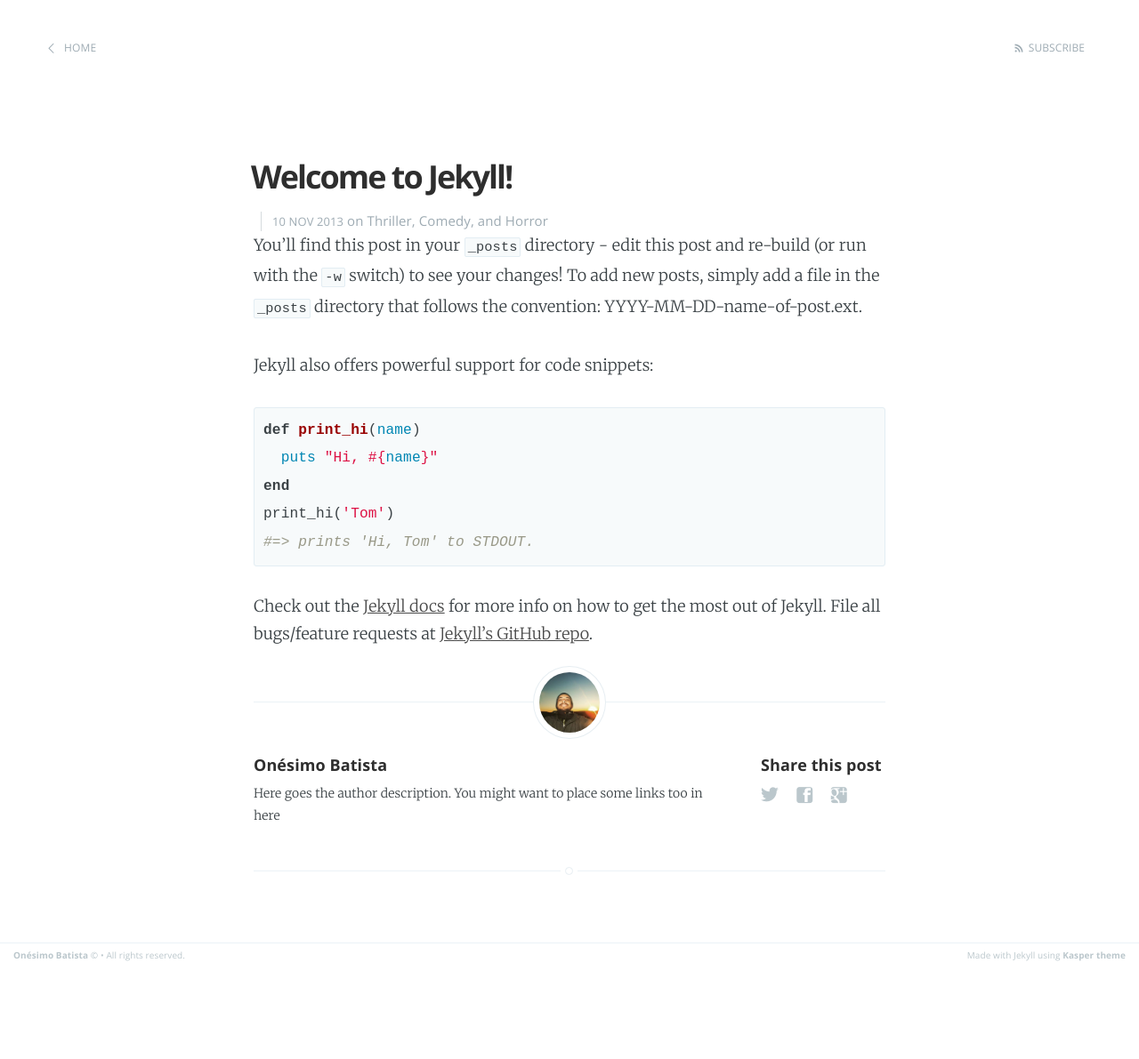
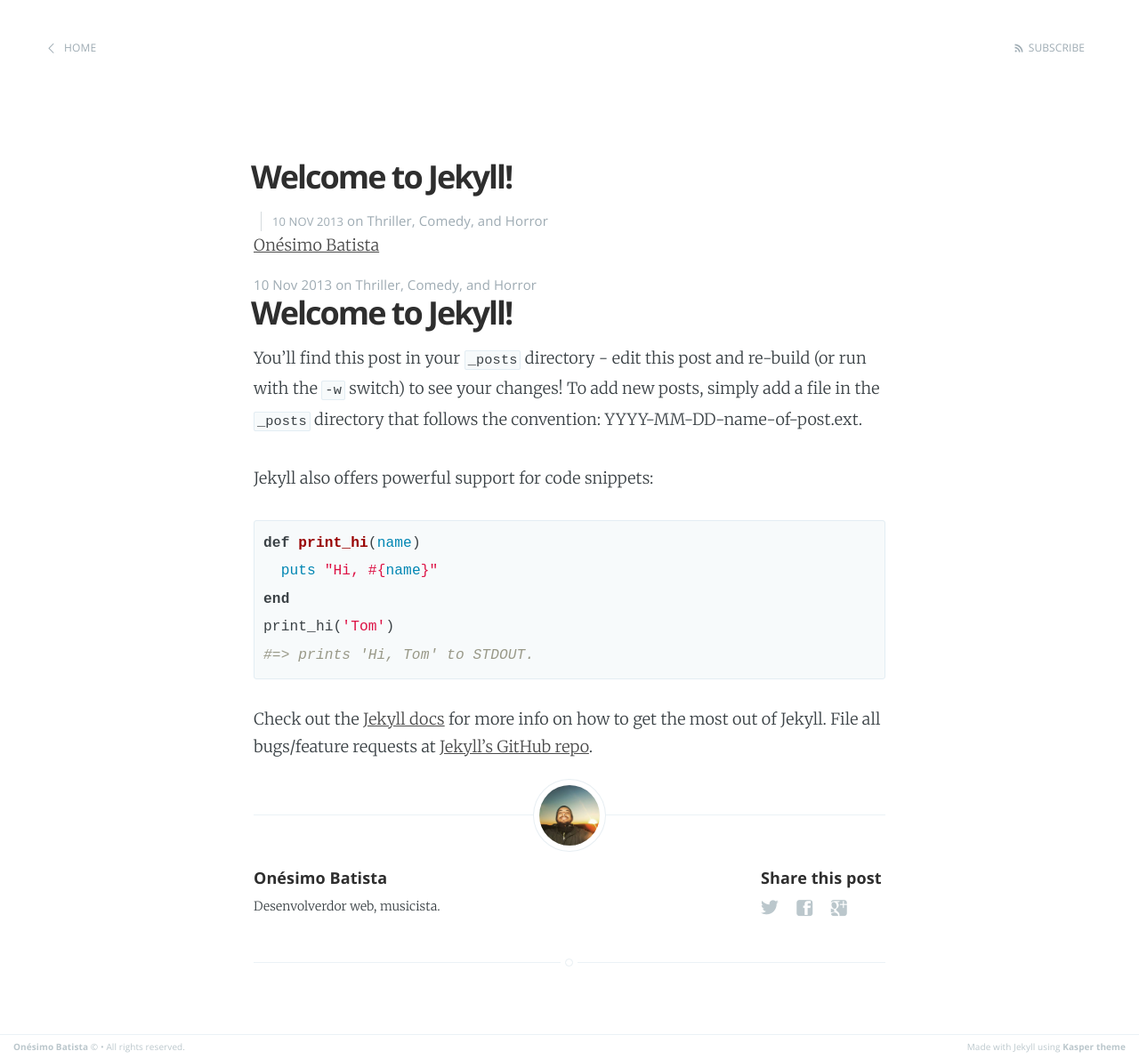
Before and after one commit to onesimo/blog, a Jekyll site: the page built from _posts/2013-11-10-welcome-to-jekyll.markdown, in a window 1280 px wide. Shown: the whole page at 89% size. Built offline with Jekyll 4.4.1, drawn with Linux system fonts in a browser that asks for light colours; before the commit the page ends 1089 px from its top, so only the background shows below that.

Commit message:
new about

```diff
--- a/_config.yml
+++ b/_config.yml
@@ -12,7 +12,18 @@
 gems: [jekyll-paginate]
 
 # Details for the RSS feed generator
-url:            'https://onesimo.github.io'
-author:         'Onésimo Batista'
+url: 'https://onesimo.github.io'
+
+author:
+  name: Onésimo Batista
+  thumb: /assets/images/profile.jpg
+  bio: Desenvolvedor web.
+  url:
+    facebook: 'https://www.facebook.com/onesimobatista'
+    linkedin: 'http://br.linkedin.com/in/onesimo'
+    email: 'onesimobatista@gmail.com'
+
+urls:
+  about: /about
 
 img_path: /assets/images/
--- a/_layouts/post.html
+++ b/_layouts/post.html
@@ -26,7 +26,7 @@
             </section>
         </header>
 
-<!--         <header class="post-header">
+          <header class="post-header">
             <a id="blog-logo" href="{{site.url}}">
                 {% if site.logo %}
                     <img src="{{site.logo}}" alt="{{ site.name }}" />
@@ -34,21 +34,21 @@
                     <span class="blog-title">{{ site.name }}</span>
                 {%endif%}
             </a>
-        </header> -->
+        </header>
 
-        <!-- <span class="post-meta">
+         <span class="post-meta">
             <time datetime="{{ page.date | date:"%Y-%m-%d" }}">{{ page.date | date_to_string }}</time>
             {% if page.categories.size > 0 %}
                 {{ page.categories | array_to_sentence_string | prepend: 'on ' }}
             {% endif %}
-        </span> -->
+        </span>
 
-        <!-- <h1 class="post-title">{{ page.title }}</h1> -->
+         <h1 class="post-title">{{ page.title }}</h1>
 
         <section class="post-content">
             {{content}}
         </section>
-
+        <!--
         {% if page.archive %}
         <section class="archive">
             <h5>Archive</h5>
@@ -59,20 +59,20 @@
             </ul>
         </section>
         {% endif %}
-
+        -->
         <footer class="post-footer">
             <!-- If we want to display author's name and bio -->
             {% if site.author %}
                 <figure class="author-image">
-                    <a class="img" href="{{ site.baseurl }}" style="background-image: url(/assets/images/profile.png)">
-                    <span class="hidden">{{site.author}}'s Picture</span></a>
+                    <a class="img" href="{{ site.urls.about }}" style="background-image: url(/assets/images/profile.png)">
+                    <span class="hidden">{{site.author.name}}'s Picture</span></a>
                 </figure>
                 <section class="author">
                     <!-- Author Name -->
-                    <h4> {{ site.author }} </h4>
+                    <h4> {{ site.author.name }} </h4>
                     <!-- Author Bio -->
                     <p>
-                        Here goes the author description. You might want to place some links too in here
+                        Desenvolverdor web, musicista.
                     </p>
                 </section>
             {% endif %}
--- a/index.html
+++ b/index.html
@@ -19,7 +19,7 @@
             <h1 class="page-title">{{ site.name }}</h1>
             <h2 class="page-description">
                 {% if site.description %} {{ site.description }}. {% endif %}
-                {% if page.about %} <a href='{{ site.baseurl }}{{ page.about }}'> About me </a> {% endif %}
+                {% if page.about %} <a href='{{ site.urls.about }}'> About me </a> {% endif %}
             </h2>
         </div>
     </div>
@@ -46,7 +46,7 @@
         <footer class="post-meta">
             {% if site.author %}
                 <img class="author-thumb" src="/assets/images/profile.png" alt="Author's profile picture" nopin="nopin" />
-                {{ site.author }}
+                {{ site.author.name }}
             {% endif %}
             {% if post.categories.size > 0 %}
                 {{ post.categories | array_to_sentence_string | prepend: 'on ' }}
```
Also changed, not shown: other parts of _layouts/post.html (+2 -2 lines), _layouts/page.html (+8 -0 lines), about.md (+3 -16 lines), about/about.md (added, +11 -0 lines).
